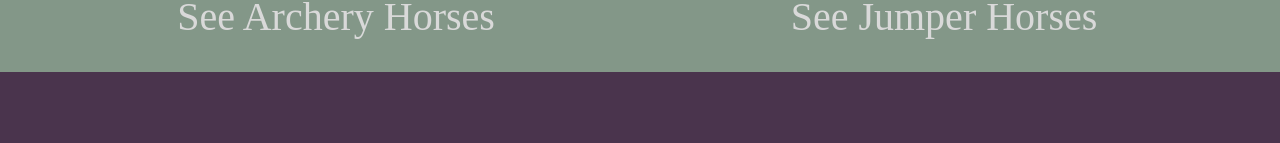
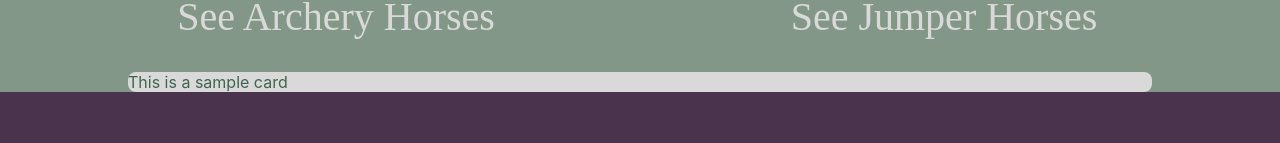
Before and after one commit to heatherdice/Elysian_Fields_Horse_Rentals, a React (Create React App) app in the folder client/: page /horses/all in a window 1280 px wide. Shown: the part 599-742 px from the top of the page. Built offline with nearby package versions, Linux system fonts and the light colour scheme; the HTML template or start-up script is replaced by a standard one; a web font is replaced by a local one.

Commit message:
Added new HorseCard component to horses page, updated some styles

```diff
--- a/client/src/pages/horses.js
+++ b/client/src/pages/horses.js
@@ -4,7 +4,8 @@ import horsesHero from "../assets/horsesHero.jpg";
 import archeryHorsesHero from "../assets/archeryHorse.jpg";
 import jumperHorsesHero from "../assets/jumperHorse.jpg";
 import { Link, useParams } from "react-router-dom";
-import { HorsesPage, FilterHorsesRow } from "../styles/horses.styles.js";
+import { HorsesPage, FilterHorsesRow, HorseCardSection } from "../styles/horses.styles.js";
+import HorseCard from "../components/HorseCard.js";
 
 
 export default function Horses() {
@@ -55,6 +56,10 @@ export default function Horses() {
                 <FilterHorsesRow>
                     {renderLinks()}
                 </FilterHorsesRow>
+
+                <HorseCardSection>
+                    <HorseCard />
+                </HorseCardSection>
             </HorsesPage>
         </>
     )
--- a/client/src/styles/horses.styles.js
+++ b/client/src/styles/horses.styles.js
@@ -22,7 +22,15 @@ const FilterHorsesRow = styled.section`
     }
 `;
 
+const HorseCardSection = styled.section`
+    display: flex;
+    flex-direction: row;
+    align-items: center;
+    justify-content: center;
+`;
+
 export {
     HorsesPage,
-    FilterHorsesRow
+    FilterHorsesRow,
+    HorseCardSection
 }
```
